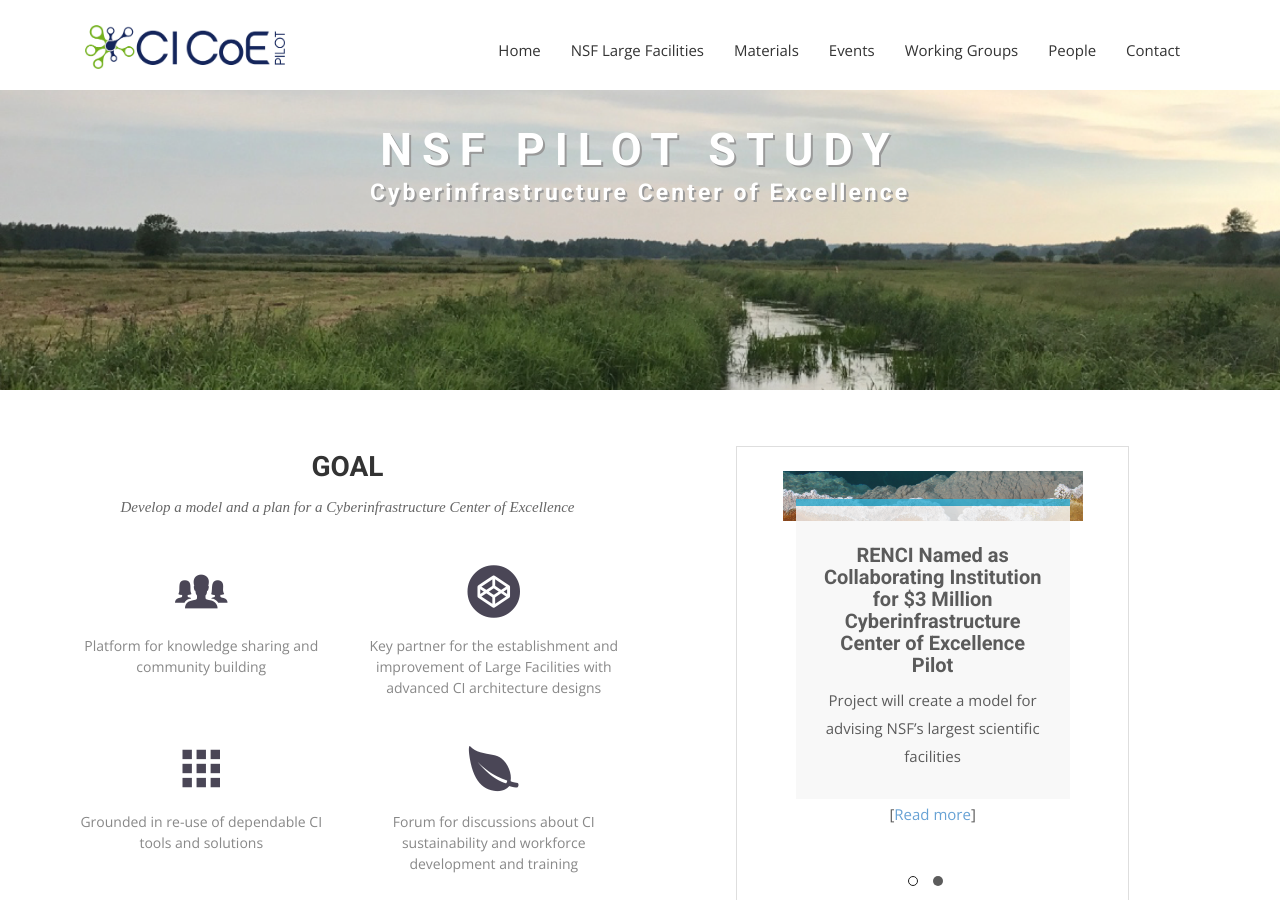
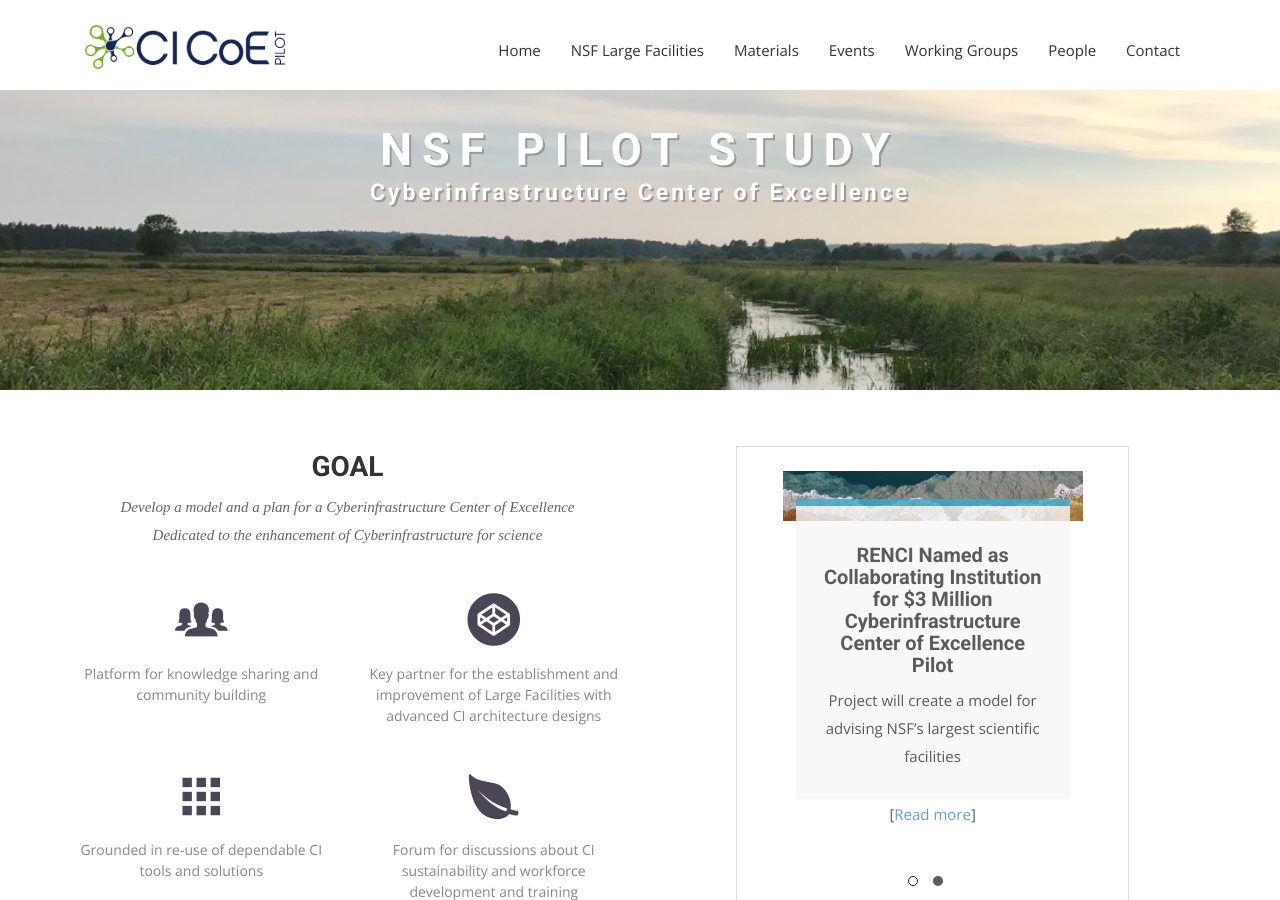
Before and after one commit to cicoe/cicoe.github.io, a Jekyll site: the page built from index.html, in a window 1280 px wide and 900 px high. Built offline with Jekyll 4.4.1, drawn with Linux system fonts in a browser that asks for light colours; nearby versions of some CDN libraries; some web fonts are replaced; comment, search, counter and statistics services are not loaded.

Commit message:
Update index.html

```diff
--- a/index.html
+++ b/index.html
@@ -11,7 +11,10 @@ permalink: /
             <div class="col-md-6 col-sm-12">
                 <div class="section-title">
                     <h2>Goal</h2>
-                    <p>Develop a model and a plan for a Cyberinfrastructure Center of Excellence</p>
+                    <p>
+                        Develop a model and a plan for a Cyberinfrastructure Center of Excellence<br />
+                        Dedicated to the enhancement of Cyberinfrastructure for science
+                    </p>
                 </div>
                 <div class="row">
                     <div class="col-sm-6 col-md-6">
```
